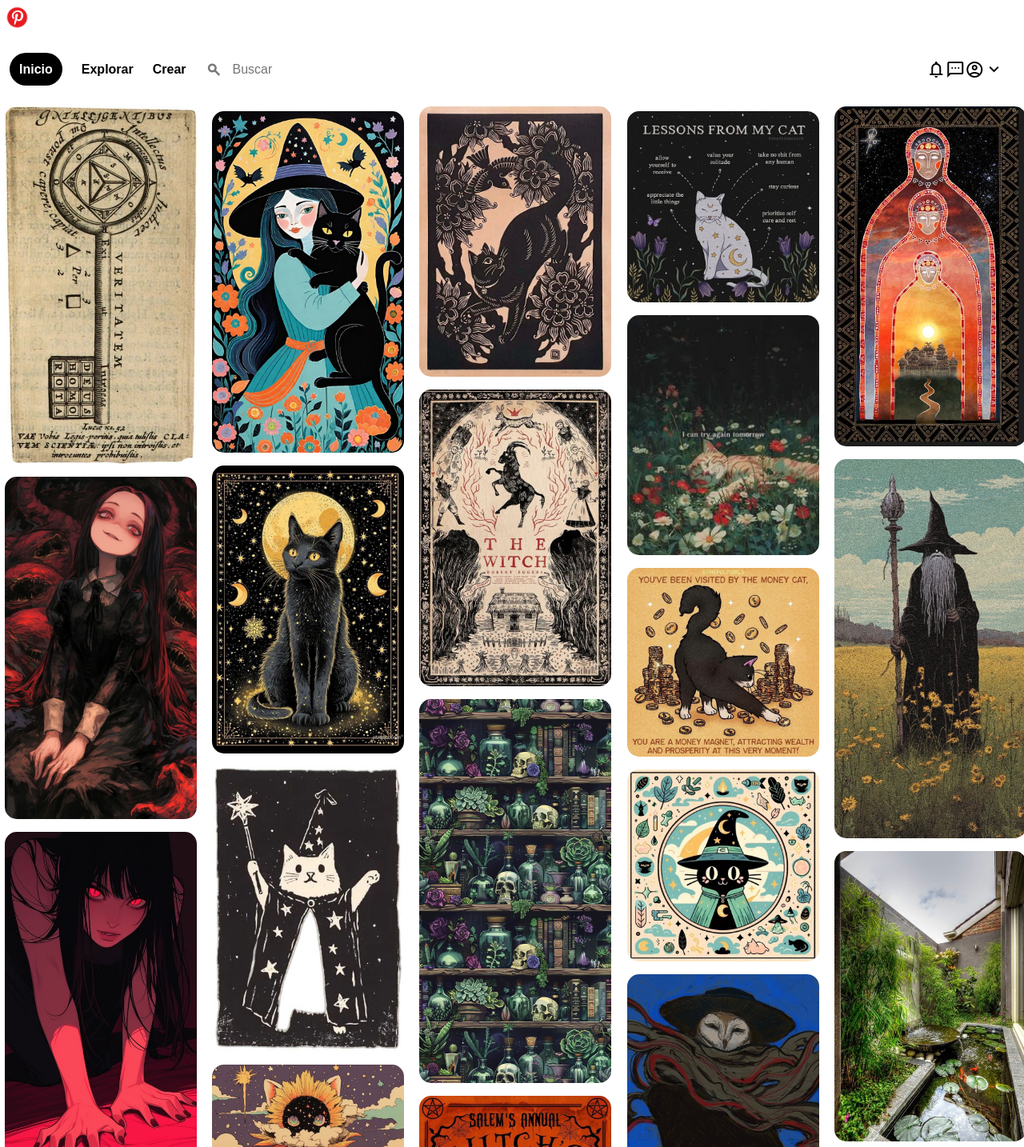
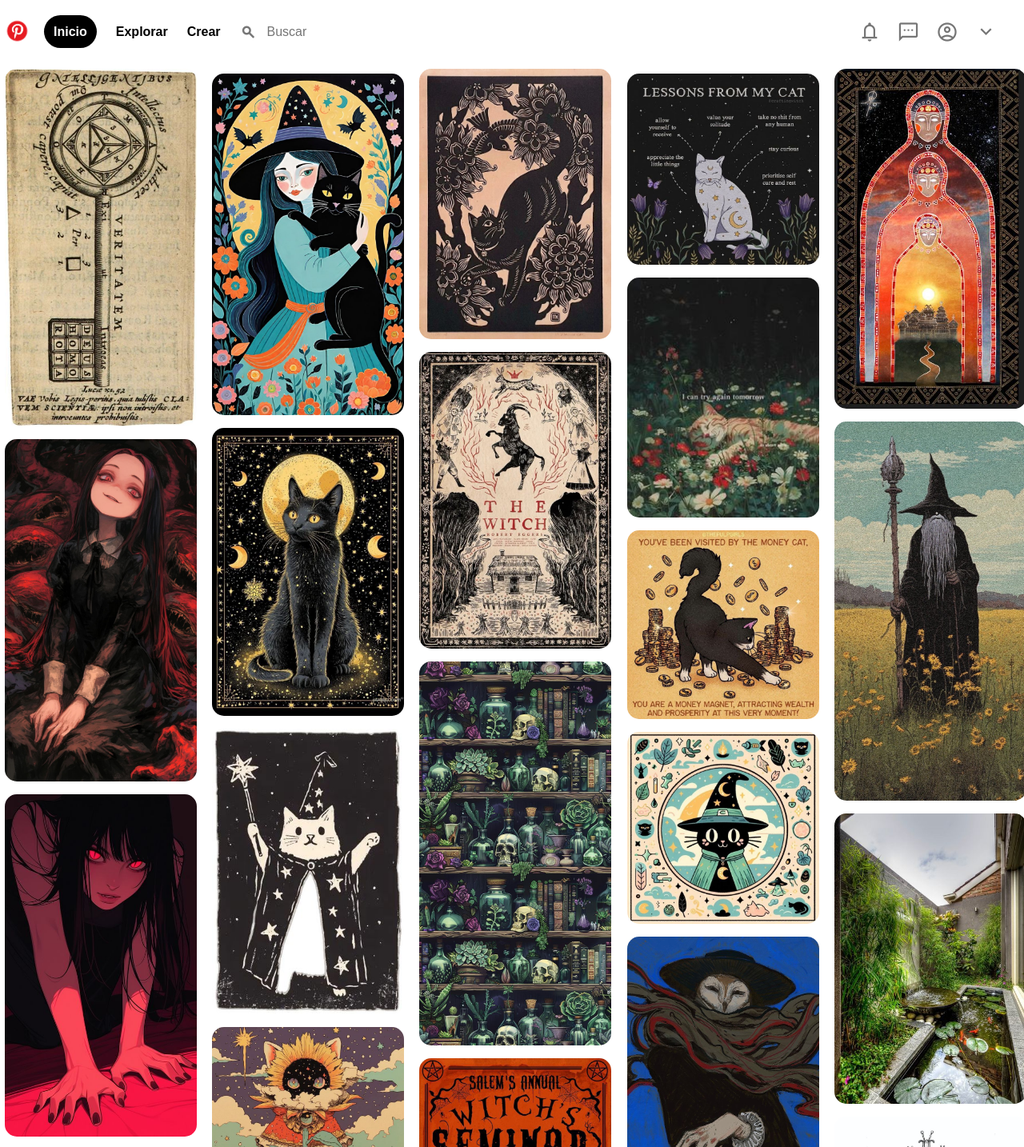
Before and after one commit to isisizaguirre/pinterest-clon, a plain HTML site: page index.html in a window 1280 px wide. Shown: the top 1434 px of the page at 80% size. Drawn offline with nearby package versions, Linux system fonts and the light colour scheme.

Commit message:
Correccion Nav

```diff
--- a/index.html
+++ b/index.html
@@ -2,24 +2,25 @@
 <html lang="es">
 
 <head>
-    <meta charset="UTF-8">
-    <meta name="viewport" content="width=device-width, initial-scale=1.0">
-    <link href="https://fonts.googleapis.com/css2?family=Material+Symbols+Outlined" rel="stylesheet" />
-    <link rel="stylesheet" href="style.css">
-
+    <meta charset="UTF-8" />
+    <meta name="viewport" content="width=device-width, initial-scale=1.0" />
+	<!-- Material symbols -->
+	<link
+		href="https://fonts.googleapis.com/css2?family=Material+Symbols+Outlined"
+		rel="stylesheet" />
+	<!-- hoja de estilos -->
+	<link rel="stylesheet" href="style.css">
     <title>Pinterest</title>
 </head>
-
 <body>
-    <!--Encabezado del sitio-->
+    <!-- Encabezado del sitio -->
     <header>
+		<nav>
         <a href="https://mx.pinterest.com/">
-            <img id="pinterest-icon" src="assets/Pinterest_Icon.png" alt="">
+           <img id="pinterest-icon" src="assets/Pinterest_Icon.png" alt="" />
         </a>
-        <nav>
             <!-- iconos izquierda-->
             <div class="left-items">
-
                 <ul class="first-list">
                     <li><a id="inicio" href="">Inicio</a></li>
                     <li><a id="explorar" href="">Explorar</a></li>
@@ -29,27 +30,18 @@
             <!--barra de busqueda-->
             <div class="search">
                 <div class="barra">
-                    <span id="lupa" class="material-symbols-outlined">
-                        search
-                    </span>
-                    <input type="text" placeholder="Buscar">
+                    <span id="lupa" class="material-symbols-outlined"> search </span>
+					<input type="text" placeholder="Buscar">
                 </div>
             </div>
             <!-- iconos derecha-->
-            <div class="right-items"></div>
-            <span class="material-symbols-outlined">
-                notifications
-            </span>
-            <span class="material-symbols-outlined">
-                sms
-            </span>
-            <span class="material-symbols-outlined">
-                account_circle
-            </span>
-            <span class="material-symbols-outlined">
-                keyboard_arrow_down
-            </span>
-        </nav>
+            <div class="right-items">
+            <span class="material-symbols-outlined"> notifications </span>
+			<span class="material-symbols-outlined"> sms </span>
+            <span class="material-symbols-outlined"> account_circle </span>
+            <span class="material-symbols-outlined"> keyboard_arrow_down </span>
+			</div>
+		</nav>
     </header>
 
     <!--Main es la parte principal, donde van las imagenes-->
@@ -58,7 +50,18 @@
 
             <!-- Card -->
             <div class="card-image">
-                <img src="assets/1.jpg" alt="" class="img">
+                <img src="assets/1.jpg" alt="" class="img" />
+                <button class="button">
+                    <a href="#">Guardar</a>
+                </button>
+                <span class="material-symbols-outlined oculto1"> upload </span>
+				<span class="material-symbols-outlined oculto2"> more_horiz </span>
+            </div>
+            <!-- fin de card -->
+
+            <!-- Card -->
+            <div class="card-image">
+                <img src="assets/2.jpg" alt="" class="img" />
                 <button class="button">
                     <a href="#">Guardar</a>
                 </button>
@@ -72,7 +75,7 @@
             <!-- fin de card -->
             <!-- Card -->
             <div class="card-image">
-                <img src="assets/2.jpg" alt="" class="img">
+                <img src="assets/3.jpg" alt="" class="img" />
                 <button class="button">
                     <a href="#">Guardar</a>
                 </button>
@@ -86,7 +89,7 @@
             <!-- fin de card -->
             <!-- Card -->
             <div class="card-image">
-                <img src="assets/3.jpg" alt="" class="img">
+                <img src="assets/4.jpg" alt="" class="img" />
                 <button class="button">
                     <a href="#">Guardar</a>
                 </button>
@@ -100,7 +103,7 @@
             <!-- fin de card -->
             <!-- Card -->
             <div class="card-image">
-                <img src="assets/4.jpg" alt="" class="img">
+                <img src="assets/5.jpg" alt="" class="img" />
                 <button class="button">
                     <a href="#">Guardar</a>
                 </button>
@@ -114,7 +117,7 @@
             <!-- fin de card -->
             <!-- Card -->
             <div class="card-image">
-                <img src="assets/5.jpg" alt="" class="img">
+                <img src="assets/6.jpg" alt="" class="img" />
                 <button class="button">
                     <a href="#">Guardar</a>
                 </button>
@@ -128,7 +131,7 @@
             <!-- fin de card -->
             <!-- Card -->
             <div class="card-image">
-                <img src="assets/6.jpg" alt="" class="img">
+                <img src="assets/7.jpg" alt="" class="img" />
                 <button class="button">
                     <a href="#">Guardar</a>
                 </button>
@@ -142,7 +145,7 @@
             <!-- fin de card -->
             <!-- Card -->
             <div class="card-image">
-                <img src="assets/7.jpg" alt="" class="img">
+                <img src="assets/8.jpg" alt="" class="img" />
                 <button class="button">
                     <a href="#">Guardar</a>
                 </button>
@@ -156,7 +159,7 @@
             <!-- fin de card -->
             <!-- Card -->
             <div class="card-image">
-                <img src="assets/8.jpg" alt="" class="img">
+                <img src="assets/9.jpg" alt="" class="img" />
                 <button class="button">
                     <a href="#">Guardar</a>
                 </button>
@@ -170,7 +173,7 @@
             <!-- fin de card -->
             <!-- Card -->
             <div class="card-image">
-                <img src="assets/9.jpg" alt="" class="img">
+                <img src="assets/10.jpg" alt="" class="img" />
                 <button class="button">
                     <a href="#">Guardar</a>
                 </button>
@@ -184,7 +187,7 @@
             <!-- fin de card -->
             <!-- Card -->
             <div class="card-image">
-                <img src="assets/10.jpg" alt="" class="img">
+                <img src="assets/11.jpg" alt="" class="img" />
                 <button class="button">
                     <a href="#">Guardar</a>
                 </button>
@@ -198,7 +201,7 @@
             <!-- fin de card -->
             <!-- Card -->
             <div class="card-image">
-                <img src="assets/11.jpg" alt="" class="img">
+                <img src="assets/12.jpg" alt="" class="img" />
                 <button class="button">
                     <a href="#">Guardar</a>
                 </button>
@@ -212,7 +215,7 @@
             <!-- fin de card -->
             <!-- Card -->
             <div class="card-image">
-                <img src="assets/12.jpg" alt="" class="img">
+                <img src="assets/13.jpg" alt="" class="img" />
                 <button class="button">
                     <a href="#">Guardar</a>
                 </button>
@@ -226,7 +229,7 @@
             <!-- fin de card -->
             <!-- Card -->
             <div class="card-image">
-                <img src="assets/13.jpg" alt="" class="img">
+                <img src="assets/14.jpg" alt="" class="img" />
                 <button class="button">
                     <a href="#">Guardar</a>
                 </button>
@@ -240,7 +243,7 @@
             <!-- fin de card -->
             <!-- Card -->
             <div class="card-image">
-                <img src="assets/14.jpg" alt="" class="img">
+                <img src="assets/15.jpg" alt="" class="img" />
                 <button class="button">
                     <a href="#">Guardar</a>
                 </button>
@@ -254,7 +257,7 @@
             <!-- fin de card -->
             <!-- Card -->
             <div class="card-image">
-                <img src="assets/15.jpg" alt="" class="img">
+                <img src="assets/16.jpg" alt="" class="img" />
                 <button class="button">
                     <a href="#">Guardar</a>
                 </button>
@@ -268,7 +271,7 @@
             <!-- fin de card -->
             <!-- Card -->
             <div class="card-image">
-                <img src="assets/16.jpg" alt="" class="img">
+                <img src="assets/17.jpg" alt="" class="img" />
                 <button class="button">
                     <a href="#">Guardar</a>
                 </button>
@@ -282,7 +285,7 @@
             <!-- fin de card -->
             <!-- Card -->
             <div class="card-image">
-                <img src="assets/17.jpg" alt="" class="img">
+                <img src="assets/18.jpg" alt="" class="img" />
                 <button class="button">
                     <a href="#">Guardar</a>
                 </button>
@@ -296,7 +299,7 @@
             <!-- fin de card -->
             <!-- Card -->
             <div class="card-image">
-                <img src="assets/18.jpg" alt="" class="img">
+                <img src="assets/19.jpg" alt="" class="img" />
                 <button class="button">
                     <a href="#">Guardar</a>
                 </button>
@@ -310,7 +313,7 @@
             <!-- fin de card -->
             <!-- Card -->
             <div class="card-image">
-                <img src="assets/19.jpg" alt="" class="img">
+                <img src="assets/20.jpg" alt="" class="img" />
                 <button class="button">
                     <a href="#">Guardar</a>
                 </button>
@@ -324,7 +327,7 @@
             <!-- fin de card -->
             <!-- Card -->
             <div class="card-image">
-                <img src="assets/20.jpg" alt="" class="img">
+                <img src="assets/21.jpg" alt="" class="img" />
                 <button class="button">
                     <a href="#">Guardar</a>
                 </button>
@@ -338,7 +341,7 @@
             <!-- fin de card -->
             <!-- Card -->
             <div class="card-image">
-                <img src="assets/21.jpg" alt="" class="img">
+                <img src="assets/22.jpg" alt="" class="img" />
                 <button class="button">
                     <a href="#">Guardar</a>
                 </button>
@@ -352,7 +355,7 @@
             <!-- fin de card -->
             <!-- Card -->
             <div class="card-image">
-                <img src="assets/22.jpg" alt="" class="img">
+                <img src="assets/23.jpg" alt="" class="img" />
                 <button class="button">
                     <a href="#">Guardar</a>
                 </button>
@@ -366,7 +369,7 @@
             <!-- fin de card -->
             <!-- Card -->
             <div class="card-image">
-                <img src="assets/23.jpg" alt="" class="img">
+                <img src="assets/24.jpg" alt="" class="img" />
                 <button class="button">
                     <a href="#">Guardar</a>
                 </button>
@@ -380,7 +383,7 @@
             <!-- fin de card -->
             <!-- Card -->
             <div class="card-image">
-                <img src="assets/24.jpg" alt="" class="img">
+                <img src="assets/25.jpg" alt="" class="img" />
                 <button class="button">
                     <a href="#">Guardar</a>
                 </button>
@@ -394,7 +397,7 @@
             <!-- fin de card -->
             <!-- Card -->
             <div class="card-image">
-                <img src="assets/25.jpg" alt="" class="img">
+                <img src="assets/26.jpg" alt="" class="img" />
                 <button class="button">
                     <a href="#">Guardar</a>
                 </button>
@@ -408,7 +411,7 @@
             <!-- fin de card -->
             <!-- Card -->
             <div class="card-image">
-                <img src="assets/26.jpg" alt="" class="img">
+                <img src="assets/27.jpg" alt="" class="img" />
                 <button class="button">
                     <a href="#">Guardar</a>
                 </button>
@@ -422,7 +425,7 @@
             <!-- fin de card -->
             <!-- Card -->
             <div class="card-image">
-                <img src="assets/27.jpg" alt="" class="img">
+                <img src="assets/28.jpg" alt="" class="img" />
                 <button class="button">
                     <a href="#">Guardar</a>
                 </button>
@@ -436,7 +439,7 @@
             <!-- fin de card -->
             <!-- Card -->
             <div class="card-image">
-                <img src="assets/28.jpg" alt="" class="img">
+                <img src="assets/29.jpg" alt="" class="img" />
                 <button class="button">
                     <a href="#">Guardar</a>
                 </button>
@@ -450,21 +453,7 @@
             <!-- fin de card -->
             <!-- Card -->
             <div class="card-image">
-                <img src="assets/29.jpg" alt="" class="img">
-                <button class="button">
-                    <a href="#">Guardar</a>
-                </button>
-                <span class="material-symbols-outlined oculto1">
-                    upload
-                </span>
-                <span class="material-symbols-outlined oculto2">
-                    more_horiz
-                </span>
-            </div>
-            <!-- fin de card -->
-            <!-- Card -->
-            <div class="card-image">
-                <img src="assets/30.jpg" alt="" class="img">
+                <img src="assets/30.jpg" alt="" class="img" />
                 <button class="button">
                     <a href="#">Guardar</a>
                 </button>
```
